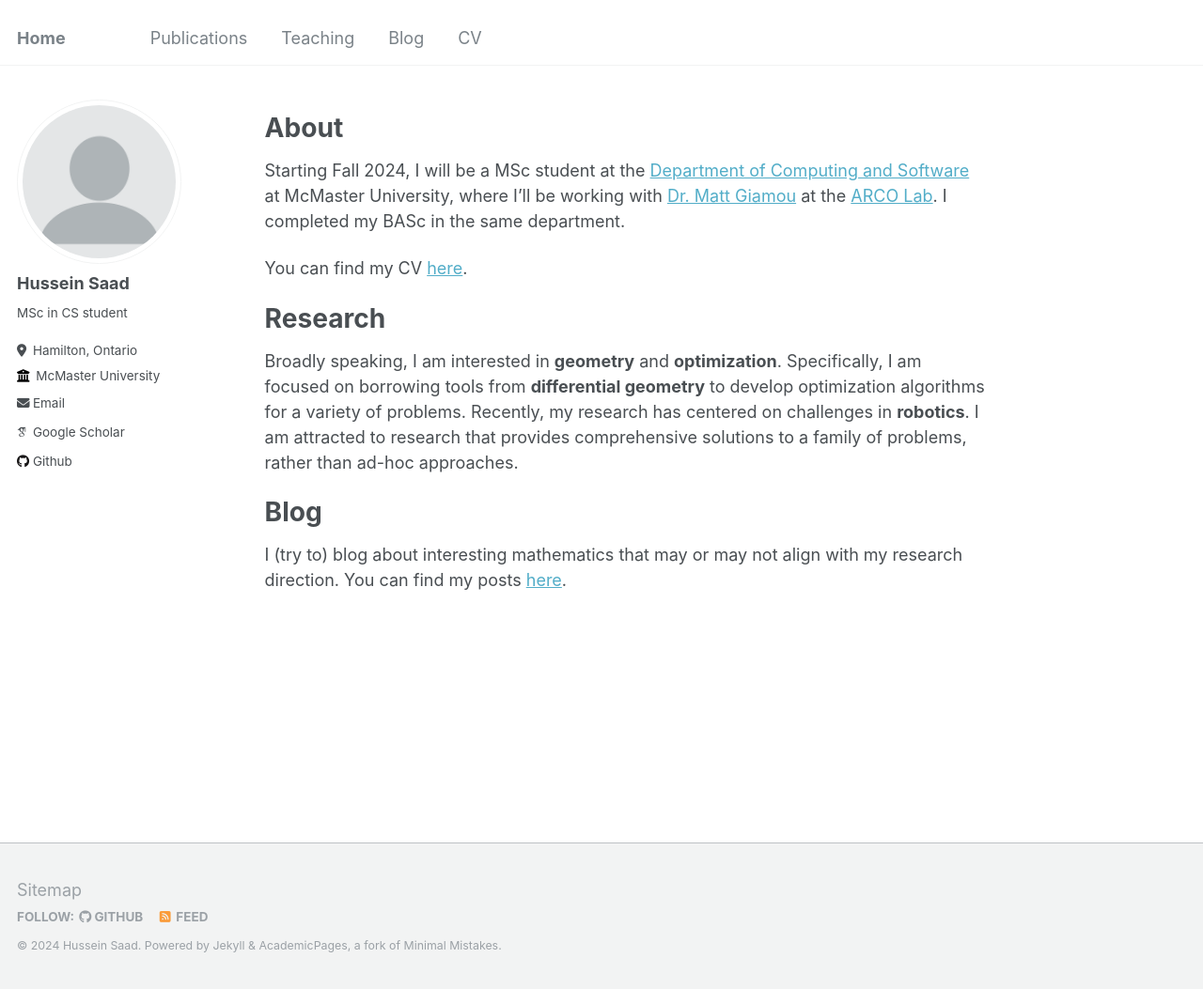
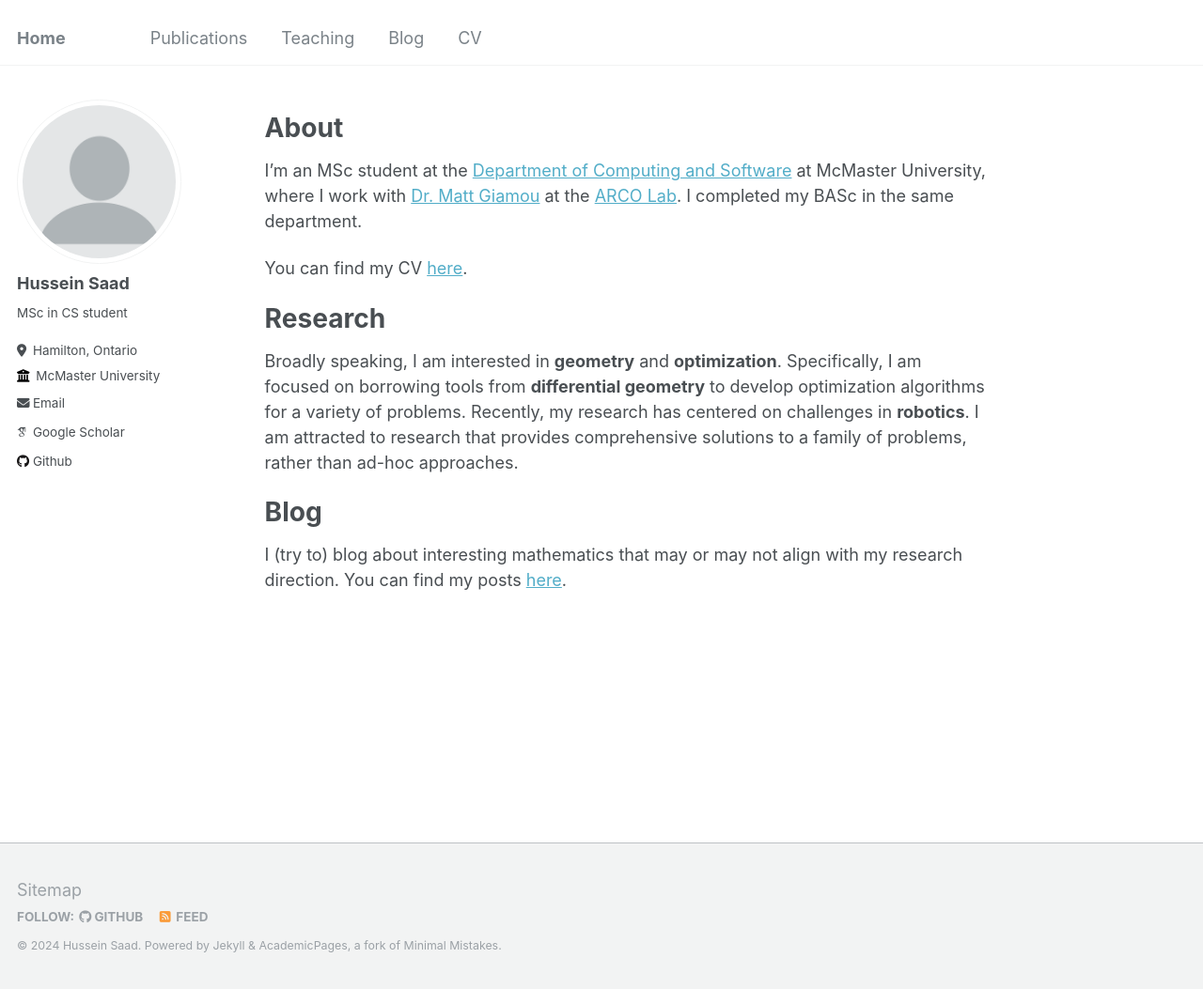
Before and after one commit to husseinsd1/husseinsd1.github.io, a Jekyll site: the page built from _pages/about.md, in a window 1280 px wide and 1053 px high. Shown: the whole window at 94% size. Built offline with Jekyll 4.4.1, drawn with Linux system fonts in a browser that asks for light colours; some web fonts are replaced.

Commit message:
Update front page to present tense

```diff
--- a/_pages/about.md
+++ b/_pages/about.md
@@ -8,7 +8,7 @@ redirect_from:
 ---
 
 # About
-Starting Fall 2024, I will be a MSc student at the [Department of Computing and Software](https://www.eng.mcmaster.ca/cas/) at McMaster University, where I'll be working with [Dr. Matt Giamou](https://mattgiamou.ca/) at the [ARCO Lab](https://arcolab.mcmaster.ca/). I completed my BASc in the same department.
+I'm an MSc student at the [Department of Computing and Software](https://www.eng.mcmaster.ca/cas/) at McMaster University, where I work with [Dr. Matt Giamou](https://mattgiamou.ca/) at the [ARCO Lab](https://arcolab.mcmaster.ca/). I completed my BASc in the same department.
 
 You can find my CV [here](files/Hussein_Saad_CV.pdf).
 
```
